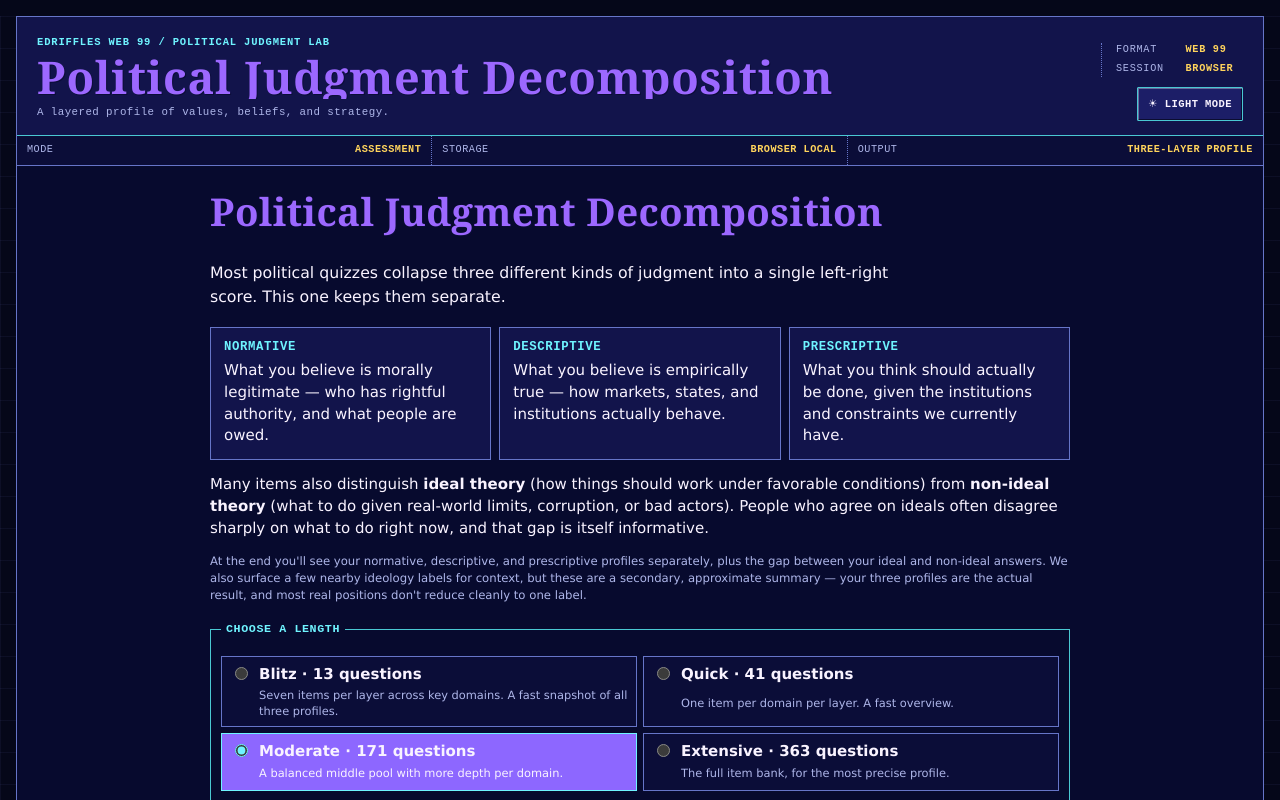
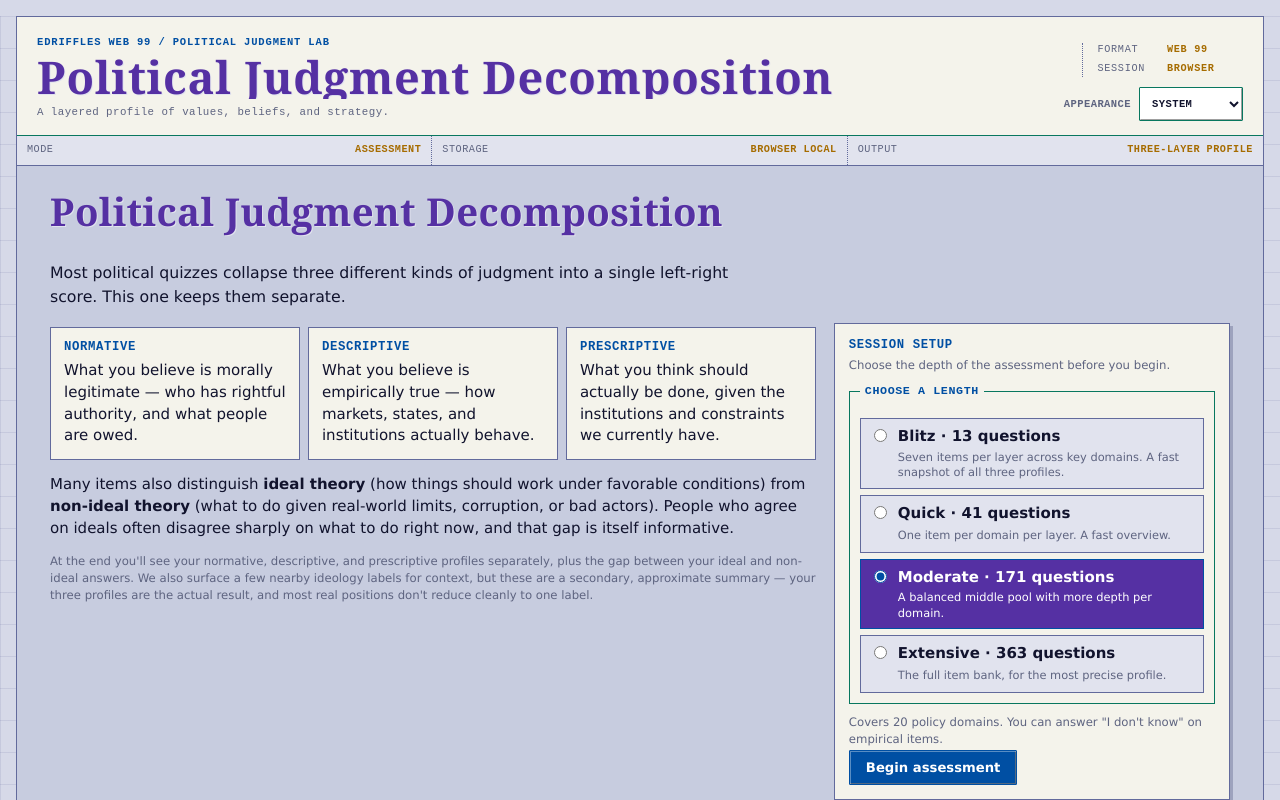
Before and after one commit to Shikibashi/ideologynormativesorter, a React (Vite) app: page / in a window 1280 px wide. Shown: the top 800 px of the page. Built offline with nearby package versions, Linux system fonts and the light colour scheme.

Commit message:
Apply Computer Web master design language

```diff
--- a/index.html
+++ b/index.html
@@ -6,6 +6,20 @@
     <meta name="viewport" content="width=device-width, initial-scale=1.0" />
     <meta name="color-scheme" content="dark light" />
     <title>Political Judgment Decomposition</title>
+    <script>
+      (() => {
+        try {
+          const stored = localStorage.getItem('political-judgment-appearance-v1')
+            || localStorage.getItem('political-judgment-theme-v1')
+          const appearance = stored === 'light' || stored === 'dark' || stored === 'system' ? stored : 'system'
+          const systemDark = typeof window.matchMedia !== 'function'
+            || window.matchMedia('(prefers-color-scheme: dark)').matches
+          document.documentElement.dataset.theme = appearance === 'system' ? (systemDark ? 'dark' : 'light') : appearance
+        } catch {
+          document.documentElement.dataset.theme = 'dark'
+        }
+      })()
+    </script>
   </head>
   <body>
     <div id="root"></div>
--- a/src/App.css
+++ b/src/App.css
@@ -85,37 +85,36 @@
   font-weight: 700;
 }
 
-.theme-toggle {
+.appearance-control {
   align-self: flex-end;
+  display: flex;
+  align-items: center;
+  gap: 8px;
+  color: var(--web99-muted);
+  font: 700 0.7rem/1.2 var(--mono);
+  letter-spacing: 0.04em;
+  text-transform: uppercase;
+}
+
+.appearance-control select {
   min-height: 34px;
-  display: inline-flex;
-  align-items: center;
-  justify-content: center;
-  gap: 7px;
-  padding: 6px 10px;
+  min-width: 104px;
+  padding: 6px 8px;
   color: var(--web99-ink);
   background: var(--web99-raised);
   border: 1px solid var(--web99-teal);
   border-radius: 1px;
   box-shadow:
-    inset 1px 1px 0 rgba(249, 243, 255, 0.35),
-    inset -1px -1px 0 rgba(5, 7, 25, 0.7);
+    inset 1px 1px 0 var(--ecw-bevel-light),
+    inset -1px -1px 0 var(--ecw-bevel-dark);
   cursor: pointer;
   font: 700 0.7rem/1.2 var(--mono);
   letter-spacing: 0.04em;
   text-transform: uppercase;
 }
 
-.theme-toggle:hover {
-  color: var(--web99-ink);
+.appearance-control select:hover {
   background: var(--accent-bg);
-}
-
-.theme-toggle:active {
-  transform: translate(1px, 1px);
-  box-shadow:
-    inset 1px 1px 0 rgba(5, 7, 25, 0.7),
-    inset -1px -1px 0 rgba(249, 243, 255, 0.35);
 }
 
 .app-context {
@@ -179,6 +178,48 @@
   flex-direction: column;
   gap: 14px;
   text-align: left;
+}
+
+.intro-screen {
+  max-width: 1240px;
+}
+
+.intro-layout {
+  display: grid;
+  grid-template-columns: minmax(0, 1.45fr) minmax(300px, 0.75fr);
+  gap: 18px;
+  align-items: start;
+}
+
+.intro-information {
+  display: grid;
+  gap: 14px;
+  min-width: 0;
+}
+
+.intro-setup {
+  min-width: 0;
+  padding: 14px;
+  background: var(--web99-panel);
+  border: 1px solid var(--web99-border);
+  box-shadow: 3px 3px 0 var(--ecw-rule);
+}
+
+.intro-setup h2 {
+  margin-bottom: 4px;
+  color: var(--web99-cyan);
+  font: 700 0.82rem/1.2 var(--mono);
+  letter-spacing: 0.05em;
+  text-transform: uppercase;
+}
+
+.intro-setup .tier-picker {
+  grid-template-columns: 1fr;
+  margin: 10px 0;
+}
+
+.intro-setup .primary-button {
+  margin-top: 2px;
 }
 
 .muted {
@@ -303,8 +344,8 @@
   border: 1px solid var(--web99-teal);
   border-radius: 1px;
   box-shadow:
-    inset 1px 1px 0 rgba(249, 243, 255, 0.35),
-    inset -1px -1px 0 rgba(5, 7, 25, 0.7);
+    inset 1px 1px 0 var(--ecw-bevel-light),
+    inset -1px -1px 0 var(--ecw-bevel-dark);
   cursor: pointer;
 }
 
@@ -339,8 +380,8 @@
   background: var(--accent-bg);
   border-color: var(--web99-yellow);
   box-shadow:
-    inset 1px 1px 0 rgba(5, 7, 25, 0.7),
-    inset -1px -1px 0 rgba(249, 243, 255, 0.35);
+    inset 1px 1px 0 var(--ecw-bevel-dark),
+    inset -1px -1px 0 var(--ecw-bevel-light);
   transform: translate(1px, 1px);
 }
 
@@ -748,6 +789,10 @@
 }
 
 @media (max-width: 900px) {
+  .intro-layout {
+    grid-template-columns: 1fr;
+  }
+
   .explainer {
     grid-template-columns: 1fr;
   }
@@ -789,7 +834,7 @@
     border-left: 0;
   }
 
-  .theme-toggle {
+  .appearance-control {
     align-self: flex-start;
   }
 
--- a/src/components/IntroScreen.tsx
+++ b/src/components/IntroScreen.tsx
@@ -67,6 +67,8 @@ export function IntroScreen({ questionCounts, domainCount, savedProgress, onResu
         </div>
       )}
 
+      <div className="intro-layout">
+        <div className="intro-information">
           <div className="explainer">
             <div className="explainer-item">
               <h2>Normative</h2>
@@ -94,7 +96,11 @@ export function IntroScreen({ questionCounts, domainCount, savedProgress, onResu
             approximate summary &mdash; your three profiles are the actual result, and most real positions don't reduce
             cleanly to one label.
           </p>
+        </div>
 
+        <aside className="intro-setup" aria-labelledby="session-setup-heading">
+          <h2 id="session-setup-heading">Session setup</h2>
+          <p className="muted">Choose the depth of the assessment before you begin.</p>
           <fieldset className="tier-picker">
             <legend>Choose a length</legend>
             {TIER_OPTIONS.map((option) => (
@@ -119,8 +125,10 @@ export function IntroScreen({ questionCounts, domainCount, savedProgress, onResu
           </p>
 
           <button type="button" className="primary-button" onClick={() => onStart(tier)}>
-        Begin
+            Begin assessment
           </button>
+        </aside>
+      </div>
     </section>
   )
 }
--- a/src/components/SiteShell.tsx
+++ b/src/components/SiteShell.tsx
@@ -1,38 +1,63 @@
-import { useLayoutEffect, useState } from 'react'
+import { useEffect, useLayoutEffect, useState } from 'react'
 import type { ReactNode } from 'react'
 
 interface SiteShellProps {
   children: ReactNode
 }
 
-type Theme = 'dark' | 'light'
+type Appearance = 'system' | 'dark' | 'light'
+type Theme = Exclude<Appearance, 'system'>
 
-const THEME_STORAGE_KEY = 'political-judgment-theme-v1'
+const APPEARANCE_STORAGE_KEY = 'political-judgment-appearance-v1'
+const LEGACY_THEME_STORAGE_KEY = 'political-judgment-theme-v1'
 
-function readTheme(): Theme {
-  if (typeof window === 'undefined') return 'dark'
+function readAppearance(): Appearance {
+  if (typeof window === 'undefined') return 'system'
 
   try {
-    const stored = window.localStorage.getItem(THEME_STORAGE_KEY)
-    return stored === 'light' || stored === 'dark' ? stored : 'dark'
+    const stored = window.localStorage.getItem(APPEARANCE_STORAGE_KEY)
+      ?? window.localStorage.getItem(LEGACY_THEME_STORAGE_KEY)
+    return stored === 'light' || stored === 'dark' || stored === 'system' ? stored : 'system'
   } catch {
-    return 'dark'
+    return 'system'
   }
 }
 
+function systemPrefersDark(): boolean {
+  return typeof window === 'undefined' || typeof window.matchMedia !== 'function'
+    ? true
+    : window.matchMedia('(prefers-color-scheme: dark)').matches
+}
+
 export function SiteShell({ children }: SiteShellProps) {
-  const [theme, setTheme] = useState<Theme>(() => readTheme())
+  const [appearance, setAppearance] = useState<Appearance>(() => readAppearance())
+  const [systemDark, setSystemDark] = useState(systemPrefersDark)
+  const theme: Theme = appearance === 'system' ? (systemDark ? 'dark' : 'light') : appearance
+
+  useEffect(() => {
+    if (typeof window === 'undefined' || typeof window.matchMedia !== 'function') return
+    const media = window.matchMedia('(prefers-color-scheme: dark)')
+    const update = () => setSystemDark(media.matches)
+    update()
+    if (media.addEventListener) {
+      media.addEventListener('change', update)
+      return () => media.removeEventListener('change', update)
+    }
+    media.addListener?.(update)
+    return () => media.removeListener?.(update)
+  }, [])
 
   useLayoutEffect(() => {
     document.documentElement.dataset.theme = theme
+  }, [theme])
+
+  useEffect(() => {
     try {
-      window.localStorage.setItem(THEME_STORAGE_KEY, theme)
+      window.localStorage.setItem(APPEARANCE_STORAGE_KEY, appearance)
     } catch {
       // The visual preference still applies when storage is unavailable.
     }
-  }, [theme])
-
-  const lightMode = theme === 'light'
+  }, [appearance])
 
   return (
     <div className="site-shell" data-theme={theme}>
@@ -49,16 +74,21 @@ export function SiteShell({ children }: SiteShellProps) {
             <span>SESSION</span>
             <strong>BROWSER</strong>
           </div>
-          <button
-            type="button"
-            className="theme-toggle"
-            aria-pressed={lightMode}
-            aria-label={lightMode ? 'Switch to dark mode' : 'Switch to light mode'}
-            onClick={() => setTheme(lightMode ? 'dark' : 'light')}
-          >
-            <span aria-hidden="true">{lightMode ? '☾' : '☀'}</span>
-            {lightMode ? 'Dark mode' : 'Light mode'}
-          </button>
+          <label className="appearance-control">
+            <span>Appearance</span>
+            <select
+              aria-label="Appearance"
+              value={appearance}
+              onChange={(event) => {
+                const value = event.target.value
+                if (value === 'system' || value === 'light' || value === 'dark') setAppearance(value)
+              }}
+            >
+              <option value="system">System</option>
+              <option value="light">Light</option>
+              <option value="dark">Dark</option>
+            </select>
+          </label>
         </div>
       </header>
 
--- a/src/index.css
+++ b/src/index.css
@@ -1,26 +1,61 @@
 :root {
-  --web99-bg: #050719;
-  --web99-night: #070a2e;
-  --web99-panel: #12144b;
-  --web99-panel-deep: #0b0d38;
-  --web99-raised: #1c1e67;
-  --web99-ink: #f9f3ff;
-  --web99-muted: #aeb6e9;
-  --web99-border: #6675c8;
-  --web99-cyan: #6ff4ff;
-  --web99-teal: #4ac8d3;
-  --web99-purple: #8d67ff;
-  --web99-logo: #9c68ff;
-  --web99-pink: #ff76d7;
-  --web99-yellow: #ffd45c;
-  --web99-green: #23d5a6;
-  --web99-on-cyan: #050719;
+  --ecw-bg: #050719;
+  --ecw-canvas: #070a2e;
+  --ecw-panel: #12144b;
+  --ecw-panel-deep: #0b0d38;
+  --ecw-panel-raised: #1c1e67;
+  --ecw-ink: #f9f3ff;
+  --ecw-ink-secondary: #dfe6ff;
+  --ecw-muted: #aeb6e9;
+  --ecw-border: #6675c8;
+  --ecw-border-strong: #7787e8;
+  --ecw-rule: #343960;
+  --ecw-link: #6ff4ff;
+  --ecw-link-visited: #c594ff;
+  --ecw-purple: #9c68ff;
+  --ecw-pink: #ff76d7;
+  --ecw-yellow: #ffd45c;
+  --ecw-green: #23d5a6;
+  --ecw-success: #23d5a6;
+  --ecw-warning: #ffd45c;
+  --ecw-error: #ff76a8;
+  --ecw-info: #6ff4ff;
+  --ecw-focus: #ffd45c;
+  --ecw-control-face: #bdbdbd;
+  --ecw-control-highlight: #f6f6f6;
+  --ecw-control-shadow: #666666;
+  --ecw-control-text: #111111;
+  --ecw-teal: #4ac8d3;
+  --ecw-accent-hover: #a184ff;
+  --ecw-accent-bg: #26256f;
+  --ecw-on-cyan: #050719;
+  --ecw-grid-line: rgba(102, 117, 200, 0.08);
+  --ecw-bevel-light: color-mix(in srgb, var(--ecw-control-highlight) 35%, transparent);
+  --ecw-bevel-dark: color-mix(in srgb, var(--ecw-control-shadow) 70%, transparent);
+
+  /* Legacy aliases keep the product vocabulary stable while components use semantic roles. */
+  --web99-bg: var(--ecw-bg);
+  --web99-night: var(--ecw-canvas);
+  --web99-panel: var(--ecw-panel);
+  --web99-panel-deep: var(--ecw-panel-deep);
+  --web99-raised: var(--ecw-panel-raised);
+  --web99-ink: var(--ecw-ink);
+  --web99-muted: var(--ecw-muted);
+  --web99-border: var(--ecw-border);
+  --web99-cyan: var(--ecw-link);
+  --web99-teal: var(--ecw-teal);
+  --web99-purple: var(--ecw-purple);
+  --web99-logo: var(--ecw-purple);
+  --web99-pink: var(--ecw-pink);
+  --web99-yellow: var(--ecw-yellow);
+  --web99-green: var(--ecw-green);
+  --web99-on-cyan: var(--ecw-on-cyan);
 
   --surface: var(--web99-panel);
   --surface-raised: var(--web99-raised);
   --surface-sunken: var(--web99-panel-deep);
   --workspace: var(--web99-night);
-  --text: var(--web99-ink);
+  --text: var(--ecw-ink);
   --text-m: var(--web99-muted);
   --text-h: var(--web99-ink);
   --border: var(--web99-border);
@@ -28,8 +63,8 @@
   --border-dark: var(--web99-purple);
   --code-bg: var(--web99-panel-deep);
   --accent: var(--web99-purple);
-  --accent-hover: #a184ff;
-  --accent-bg: #26256f;
+  --accent-hover: var(--ecw-accent-hover);
+  --accent-bg: var(--ecw-accent-bg);
   --accent-border: var(--web99-cyan);
   --highlight-text: var(--web99-ink);
   --danger: var(--web99-pink);
@@ -50,28 +85,60 @@
 }
 
 :root[data-theme='light'] {
-  --web99-bg: #eef1f8;
-  --web99-night: #f8f9fd;
-  --web99-panel: #fffdf8;
-  --web99-panel-deep: #e9edf8;
-  --web99-raised: #e1e4f7;
-  --web99-ink: #171a34;
-  --web99-muted: #526080;
-  --web99-border: #6375bd;
-  --web99-cyan: #006b7d;
-  --web99-teal: #087d89;
-  --web99-purple: #5a3bc2;
-  --web99-logo: #5a3bc2;
-  --web99-pink: #b42d84;
-  --web99-yellow: #795300;
-  --web99-green: #087d63;
-  --web99-on-cyan: #ffffff;
+  --ecw-bg: #d6d9e8;
+  --ecw-canvas: #c7ccdf;
+  --ecw-panel: #f4f3eb;
+  --ecw-panel-deep: #e1e3ee;
+  --ecw-panel-raised: #ffffff;
+  --ecw-ink: #11132d;
+  --ecw-ink-secondary: #24274a;
+  --ecw-muted: #5e6480;
+  --ecw-border: #626a9c;
+  --ecw-border-strong: #383f78;
+  --ecw-rule: #9da2bd;
+  --ecw-link: #004fa3;
+  --ecw-link-visited: #65349a;
+  --ecw-purple: #5530a3;
+  --ecw-pink: #a82378;
+  --ecw-yellow: #a66c00;
+  --ecw-green: #08775f;
+  --ecw-success: #08775f;
+  --ecw-warning: #8a5900;
+  --ecw-error: #9b245f;
+  --ecw-info: #006f88;
+  --ecw-focus: #5c2aac;
+  --ecw-control-face: #d4d0c8;
+  --ecw-control-highlight: #ffffff;
+  --ecw-control-shadow: #777777;
+  --ecw-control-text: #111111;
+  --ecw-teal: #08775f;
+  --ecw-accent-hover: #6846bb;
+  --ecw-accent-bg: #ddd7f4;
+  --ecw-on-cyan: #ffffff;
+  --ecw-grid-line: rgba(98, 106, 156, 0.14);
 
-  --accent-hover: #7054d8;
-  --accent-bg: #d9ddf7;
+  --web99-bg: var(--ecw-bg);
+  --web99-night: var(--ecw-canvas);
+  --web99-panel: var(--ecw-panel);
+  --web99-panel-deep: var(--ecw-panel-deep);
+  --web99-raised: var(--ecw-panel-raised);
+  --web99-ink: var(--ecw-ink);
+  --web99-muted: var(--ecw-muted);
+  --web99-border: var(--ecw-border);
+  --web99-cyan: var(--ecw-link);
+  --web99-teal: var(--ecw-teal);
+  --web99-purple: var(--ecw-purple);
+  --web99-logo: var(--ecw-purple);
+  --web99-pink: var(--ecw-pink);
+  --web99-yellow: var(--ecw-yellow);
+  --web99-green: var(--ecw-green);
+  --web99-on-cyan: var(--ecw-on-cyan);
+
+  --accent-hover: var(--ecw-accent-hover);
+  --accent-bg: var(--ecw-accent-bg);
   --highlight-text: #ffffff;
   --danger: var(--web99-pink);
-  --code-bg: #e5e9f6;
+  --code-bg: var(--ecw-panel-deep);
 
   color-scheme: light;
 }
@@ -92,15 +159,15 @@ body {
   color: var(--text);
   background-color: var(--web99-bg);
   background-image:
-    linear-gradient(rgba(102, 117, 200, 0.08) 1px, transparent 1px),
-    linear-gradient(90deg, rgba(102, 117, 200, 0.08) 1px, transparent 1px);
+    linear-gradient(var(--ecw-grid-line) 1px, transparent 1px),
+    linear-gradient(90deg, var(--ecw-grid-line) 1px, transparent 1px);
   background-size: 32px 32px;
 }
 
 :root[data-theme='light'] body {
   background-image:
-    linear-gradient(rgba(99, 117, 189, 0.11) 1px, transparent 1px),
-    linear-gradient(90deg, rgba(99, 117, 189, 0.11) 1px, transparent 1px);
+    linear-gradient(var(--ecw-grid-line) 1px, transparent 1px),
+    linear-gradient(90deg, var(--ecw-grid-line) 1px, transparent 1px);
 }
 
 button,
@@ -201,3 +268,14 @@ code {
     margin: 0;
   }
 }
+
+@media (prefers-reduced-motion: reduce) {
+  *,
+  *::before,
+  *::after {
+    scroll-behavior: auto !important;
+    animation-duration: 0.001ms !important;
+    animation-iteration-count: 1 !important;
+    transition-duration: 0.001ms !important;
+  }
+}
```
Also changed, not shown: 2 other files (tests, documents, lock files or other folders). Lines whose indentation alone changed are shown as unchanged.
